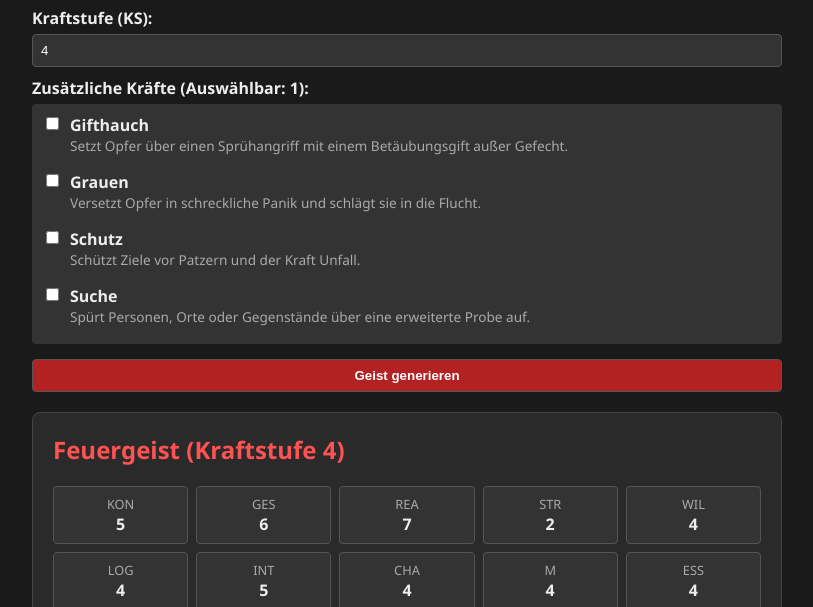
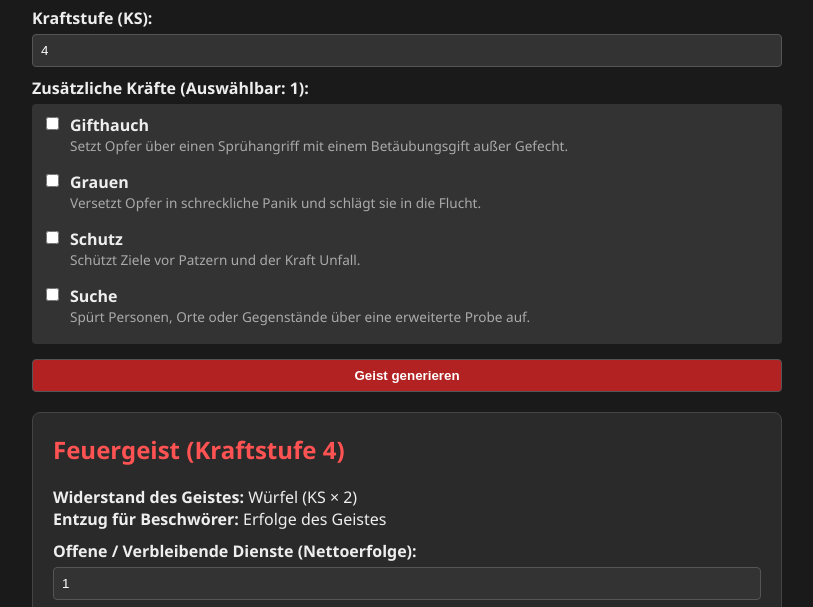
Before and after one commit to SProske/sr6_tools, a plain HTML site: page index.html in a window 1280 px wide. Both pictures are taken after a click on the button "Geist generieren". Shown: the part 191-798 px from the top of the page, without its empty margins (233-1046 px from the left). Drawn offline with nearby package versions, Linux system fonts and the light colour scheme.

Commit message:
Update index.html

```diff
--- a/index.html
+++ b/index.html
@@ -29,6 +29,18 @@
 
     <div id="output" class="card" style="display: none;">
         <h2 id="spiritName" style="color: #ff5252; margin-top: 0;"></h2>
+
+        <!-- Beschwörungs-Hilfe & Dienste-Tracker -->
+        <div class="summoning-box">
+            <div class="summoning-grid">
+                <div><strong>Widerstand des Geistes:</strong> <span id="spiritSummonPool"></span> Würfel (KS × 2)</div>
+                <div><strong>Entzug für Beschwörer:</strong> Erfolge des Geistes</div>
+            </div>
+            <div class="services-row">
+                <label for="spiritServices">Offene / Verbleibende Dienste (Nettoerfolge):</label>
+                <input type="number" id="spiritServices" min="0" value="1" placeholder="0">
+            </div>
+        </div>
 
         <div class="stat-grid" id="attributeGrid"></div>
 
```
